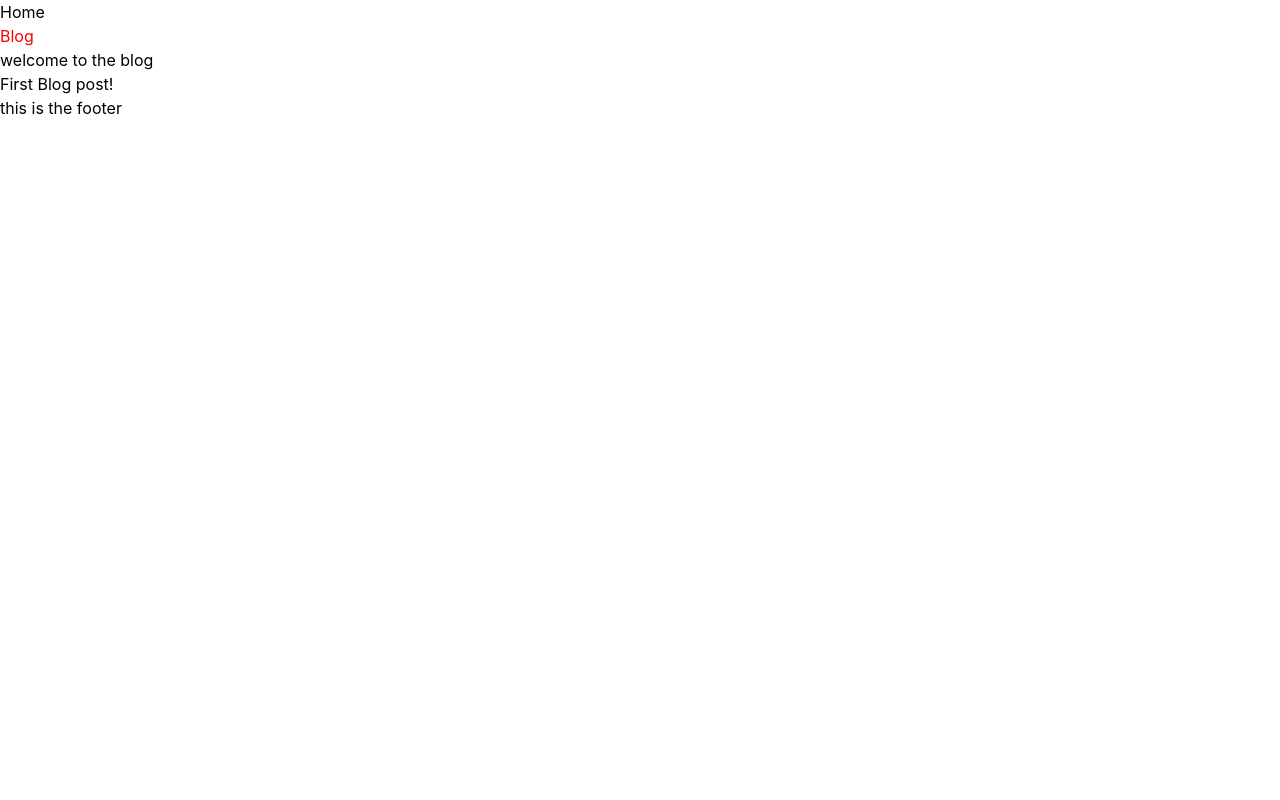
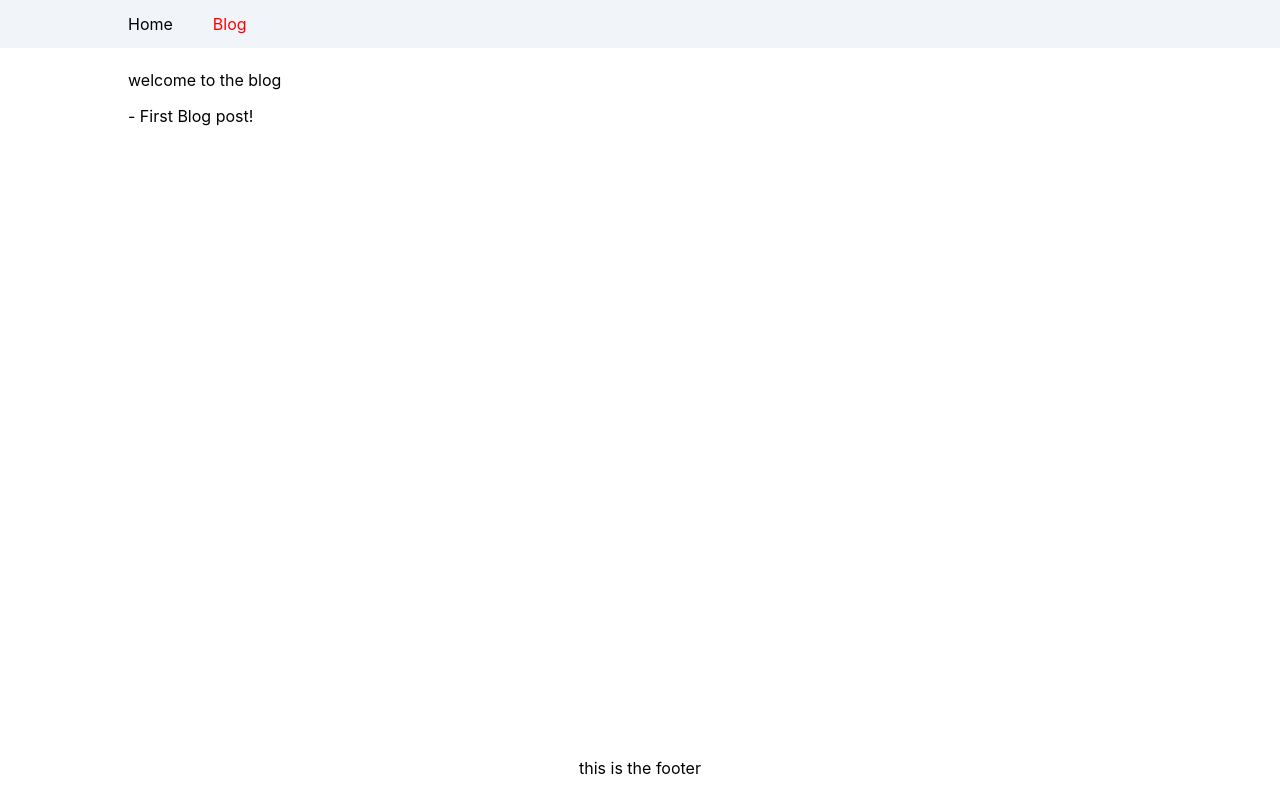
Before and after one commit to DriesCruyskens/nextjs-i18n-blog-poc, a Next.js app: page /blog in a window 1280 px wide. Built offline with nearby package versions, Linux system fonts and the light colour scheme.

Commit message:
basic tailwind styling

```diff
--- a/src/components/Layout.tsx
+++ b/src/components/Layout.tsx
@@ -8,11 +8,13 @@ type Props = {
 
 const Layout = ({ children }: Props) => {
   return (
-    <>
+    // flex is used for positioning the footer at the bottom.
+    // https://www.reddit.com/r/Frontend/comments/k1zj0z/how_to_make_footer_stay_at_bottom_of_page_without/
+    <div className="min-h-screen flex flex-col">
       <Navbar />
       <main>{children}</main>
       <Footer />
-    </>
+    </div>
   );
 };
 
--- a/src/components/footer/Footer.tsx
+++ b/src/components/footer/Footer.tsx
@@ -1,5 +1,5 @@
 const Footer = () => {
-  return <footer>this is the footer</footer>;
+  return <footer className="text-center py-5 mt-auto">this is the footer</footer>;
 };
 
 export default Footer;
--- a/src/components/navbar/Navbar.tsx
+++ b/src/components/navbar/Navbar.tsx
@@ -2,8 +2,9 @@ import NavLink from "./NavLink";
 
 const Navbar = () => {
   return (
-    <nav>
-      <ul>
+    <div className="bg-slate-100 mb-5">
+      <nav className="py-3 w-4/5 m-auto">
+        <ul className="flex gap-10">
           <li>
             <NavLink href="/">Home</NavLink>
           </li>
@@ -12,6 +13,7 @@ const Navbar = () => {
           </li>
         </ul>
       </nav>
+    </div>
   );
 };
 
--- a/src/pages/blog/[slug].tsx
+++ b/src/pages/blog/[slug].tsx
@@ -12,10 +12,10 @@ type Props = {
 
 const blogPost: NextPage<Props> = ({ post }) => {
   return (
-    <>
-      <h1>{post.title}</h1>
+    <div className="w-4/5 m-auto my-10">
+      <h1 className="text-2xl mb-5">{post.title}</h1>
       <ReactMarkdown children={post.content!}></ReactMarkdown>
-    </>
+    </div>
   );
 };
 
--- a/src/pages/blog/index.tsx
+++ b/src/pages/blog/index.tsx
@@ -12,8 +12,8 @@ const Blog: NextPage<Props> = ({ blogPosts }) => {
   const router = useRouter();
 
   return (
-    <>
-      <h1>welcome to the blog</h1>
+    <div className="w-4/5 m-auto">
+      <h1 className="pb-3">welcome to the blog</h1>
       <ul>
         {blogPosts.map((post) => (
           <li key={post.slug}>
@@ -23,12 +23,12 @@ const Blog: NextPage<Props> = ({ blogPosts }) => {
                 query: { slug: post.slug },
               }}
             >
-              <a>{post.title}</a>
+              <a>- {post.title}</a>
             </Link>
           </li>
         ))}
       </ul>
-    </>
+    </div>
   );
 };
 
--- a/src/pages/index.tsx
+++ b/src/pages/index.tsx
@@ -5,7 +5,7 @@ import styles from '../styles/Home.module.scss'
 
 const Home: NextPage = () => {
   return (
-    <div className={styles.container}>
+    <div className={`${styles.container} min-h-screen`}>
       <Head>
         <title>Create Next App</title>
         <meta name="description" content="Generated by create next app" />
```
Lines whose indentation alone changed are shown as unchanged.
